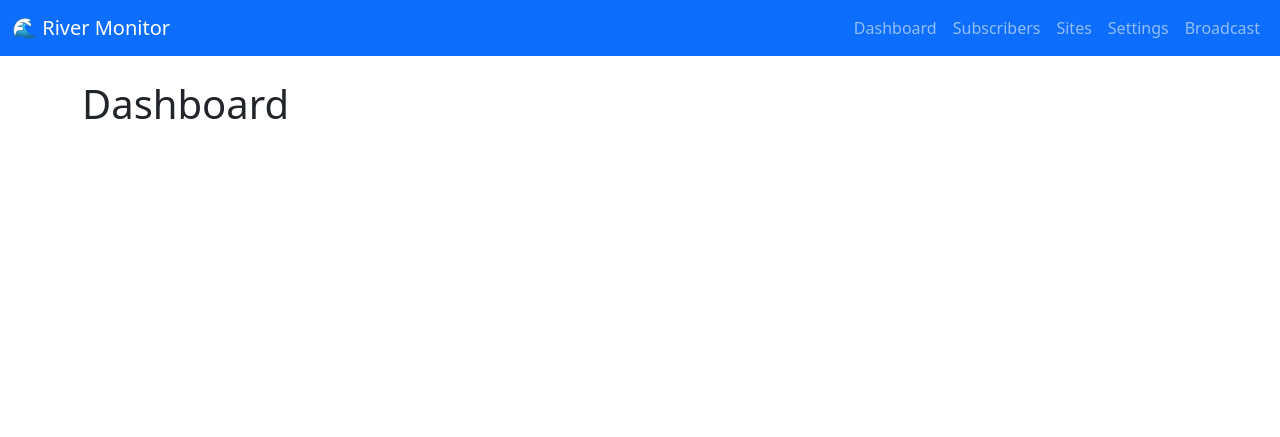
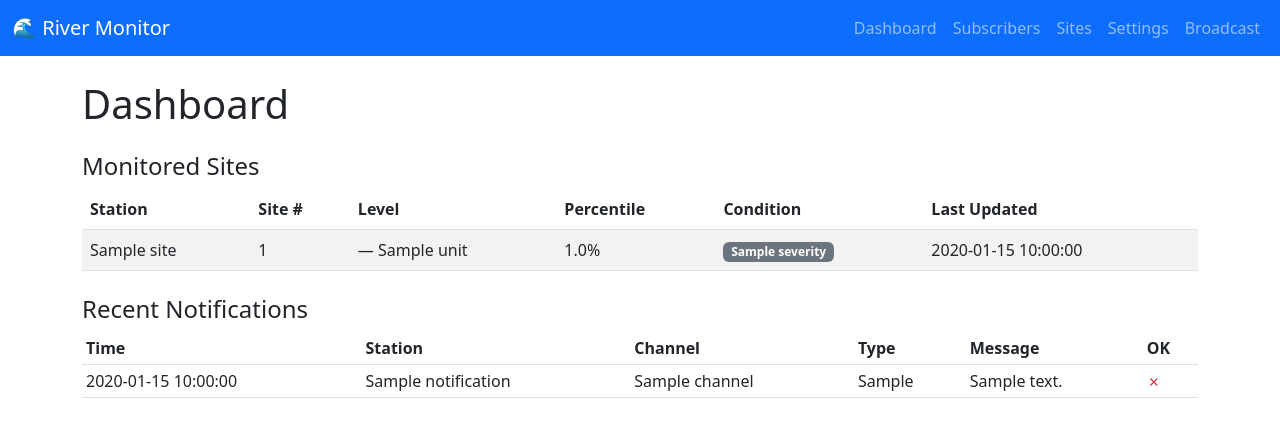
Before and after one commit to conradstorz/My_River_Level, a Flask app: template web/templates/dashboard.html in a window 1280 px wide. Shown: the top 437 px of the page. Run offline with Flask 3, Linux system fonts and the light colour scheme; the template is opened without the code that fills it: most values are stand-ins (such as "Sample title", 1, 10 or a date in 2020).

Commit message:
feat: dashboard page with site conditions and notification history
Co-Authored-By: Claude Sonnet 4.6 <noreply@anthropic.com>

```diff
--- a/web/templates/dashboard.html
+++ b/web/templates/dashboard.html
@@ -1,3 +1,55 @@
 {% extends "base.html" %}
 {% block title %}Dashboard{% endblock %}
-{% block content %}<h1>Dashboard</h1>{% endblock %}
+{% block head %}<meta http-equiv="refresh" content="60">{% endblock %}
+{% block content %}
+<h1 class="mb-4">Dashboard</h1>
+
+<h4>Monitored Sites</h4>
+{% if sites %}
+<table class="table table-striped">
+  <thead><tr>
+    <th>Station</th><th>Site #</th><th>Level</th><th>Percentile</th>
+    <th>Condition</th><th>Last Updated</th>
+  </tr></thead>
+  <tbody>
+  {% for s in sites %}
+  {% set badge = "success" if s.severity == "NORMAL"
+                 else "warning" if s.severity in ("LOW","HIGH")
+                 else "danger" if s.severity in ("SEVERE LOW","SEVERE HIGH")
+                 else "secondary" %}
+  <tr>
+    <td>{{ s.station_name }}</td>
+    <td>{{ s.site_number }}</td>
+    <td>{{ "%.2f"|format(s.current_value) if s.current_value else "—" }} {{ s.unit or "" }}</td>
+    <td>{{ "%.1f"|format(s.percentile) if s.percentile else "—" }}%</td>
+    <td><span class="badge bg-{{ badge }}">{{ s.severity or "No data" }}</span></td>
+    <td>{{ s.checked_at or "—" }}</td>
+  </tr>
+  {% endfor %}
+  </tbody>
+</table>
+{% else %}
+<p class="text-muted">No sites configured. <a href="/sites">Add a site</a>.</p>
+{% endif %}
+
+<h4 class="mt-4">Recent Notifications</h4>
+{% if recent_notifications %}
+<table class="table table-sm">
+  <thead><tr><th>Time</th><th>Station</th><th>Channel</th><th>Type</th><th>Message</th><th>OK</th></tr></thead>
+  <tbody>
+  {% for n in recent_notifications %}
+  <tr>
+    <td>{{ n.sent_at }}</td>
+    <td>{{ n.station_name or "—" }}</td>
+    <td>{{ n.channel }}</td>
+    <td>{{ n.trigger_type }}</td>
+    <td>{{ n.message_text[:80] }}{% if n.message_text|length > 80 %}…{% endif %}</td>
+    <td>{% if n.success %}✓{% else %}<span class="text-danger">✗</span>{% endif %}</td>
+  </tr>
+  {% endfor %}
+  </tbody>
+</table>
+{% else %}
+<p class="text-muted">No notifications sent yet.</p>
+{% endif %}
+{% endblock %}
```
Also changed, not shown: tests/web/test_dashboard.py (added, +36 -0 lines), web/routes.py (+21 -1 lines).
